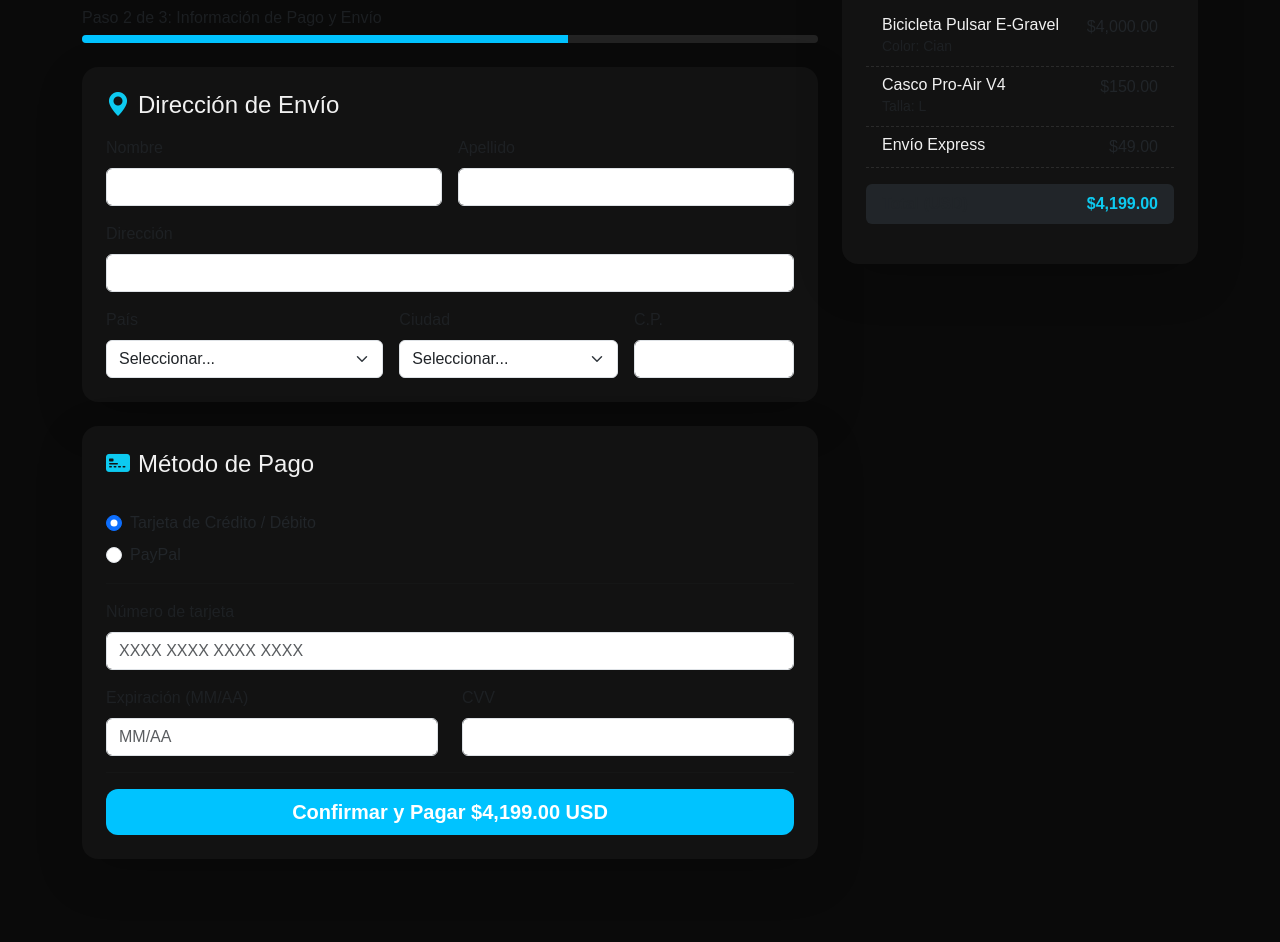
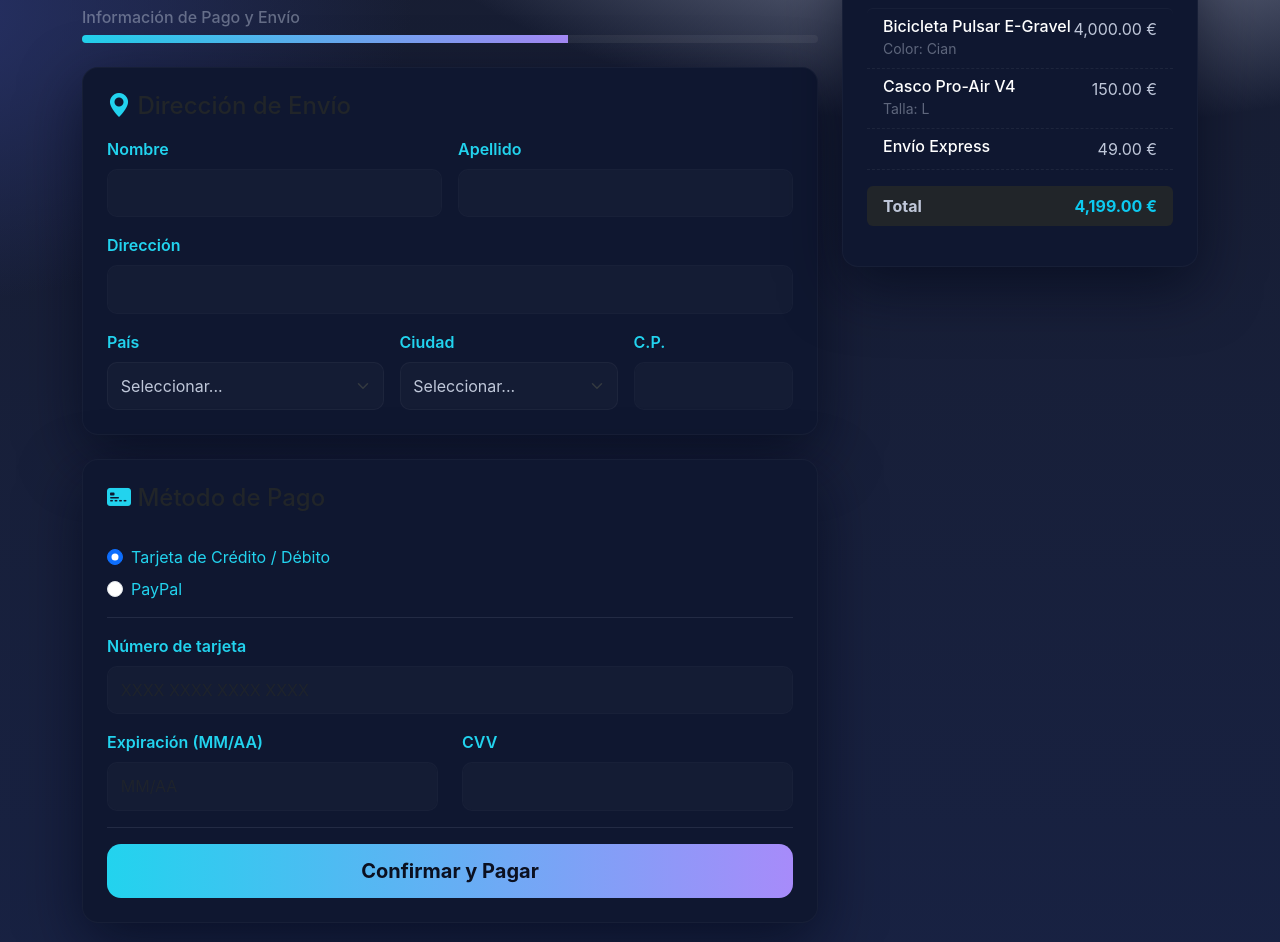
Before and after one commit to Aca1998/PaginaWeb, a website: page pago.html in a window 1280 px wide. Shown: the part 112-1054 px from the top of the page. Drawn offline with nearby package versions, Linux system fonts and the light colour scheme.

Commit message:
corrigiendo cambios

```diff
--- a/pago.html
+++ b/pago.html
@@ -1,114 +1,160 @@
 <!DOCTYPE html>
 <html lang="es">
 <head>
-    <meta charset="UTF-8">
-    <meta name="viewport" content="width=device-width, initial-scale=1.0">
-    <title>Velóx Bikes | Finalizar Pago</title>
+    <meta charset="UTF-8" />
+    <meta name="viewport" content="width=device-width, initial-scale=1.0"/>
+    <title>Alfonso Bikes | Finalizar Pago</title>
 
-    <!-- Bootstrap -->
+
     <link href="https://cdn.jsdelivr.net/npm/bootstrap@5.3.3/dist/css/bootstrap.min.css" rel="stylesheet">
     <link href="https://cdn.jsdelivr.net/npm/bootstrap-icons@1.11.1/font/bootstrap-icons.css" rel="stylesheet">
 
-    <!-- Estilos personalizados -->
+
     <style>
         :root {
-            --primary-color: #00c3ff;
-            --accent-color: #00e0b8;
-            --background-color: #0a0a0a;
-            --card-bg: #121212;
-            --text-light: #f1f1f1;
-            --text-muted: #aaa;
+            --bg: #171d31;
+            --surface-2: #182244;
+            --primary-600: #22d3ee;
+            --accent: #a78bfa;
+            --card-bg: #0f1730;
+            --muted: #bfc7d9;
+            --muted-weak: rgba(191,199,217,0.45);
         }
 
         body {
-            background-color: var(--background-color);
-            color: var(--text-light);
-            font-family: 'Montserrat', sans-serif;
-        }
-
-        h1, h4, h6 {
-            color: var(--text-light);
+            background:
+                radial-gradient(1200px 600px at 80% -10%, #b4bbd4 0%, transparent 60%),
+                radial-gradient(900px 500px at -10% 10%, #28336b 0%, transparent 60%),
+                linear-gradient(180deg, var(--bg) 0%, var(--surface-2) 100%);
+            color: white;
+            font-family: 'Montserrat', 'Inter', sans-serif;
+            -webkit-font-smoothing: antialiased;
         }
 
         .card {
             background-color: var(--card-bg);
-            border: none;
+            border: 1px solid rgba(218,212,212,0.04);
             border-radius: 16px;
+        }
+        .shadow-lg {
+            box-shadow: 0 20px 60px rgba(2,6,23,0.6) !important;
         }
 
         .progress {
             height: 8px;
-            background-color: rgba(255, 255, 255, 0.1);
+            background-color: rgba(255,255,255,0.06);
+            border-radius: 8px;
+            overflow: hidden;
         }
-
         .progress-bar {
-            background-color: var(--primary-color);
+            background: linear-gradient(90deg, var(--primary-600), var(--accent));
         }
 
         .btn-custom-primary {
-            background-color: var(--primary-color);
-            color: #fff;
-            font-weight: 600;
+            background: linear-gradient(90deg, var(--primary-600), var(--accent));
+            color: #0b1020;
+            font-weight: 700;
             border: none;
-            border-radius: 12px;
-            transition: 0.2s;
+            border-radius: 14px;
+            padding: .75rem 1rem;
+            transition: filter .12s ease, transform .12s ease;
+        }
+        .btn-custom-primary:hover {
+            filter: brightness(1.06);
+            transform: translateY(-1px);
         }
 
-        .btn-custom-primary:hover {
-            background-color: var(--accent-color);
+
+        .form-control, .form-select {
+            background-color: rgba(182,183,182,0.03);
+            border: 1px solid rgba(255,255,255,0.04);
+            color: var(--muted);
+            padding: .7rem .8rem;
+            border-radius: 10px;
+        }
+        .form-control:focus, .form-select:focus {
+            border-color: var(--primary-600);
+            box-shadow: 0 0 0 0.2rem rgba(34,211,238,0.12);
+            background-color: rgba(255,255,255,0.02);
+            color: #fff;
         }
 
-        footer {
-            background-color: rgba(255, 255, 255, 0.03);
-            border-top: 1px solid rgba(255, 255, 255, 0.05);
+        .form-label {
+            color: var(--primary-600);
+            font-weight: 600;
+        }
+
+        .text-muted, p.small, small {
+            color: var(--muted-weak) !important;
         }
 
         .list-group-item {
             background-color: transparent;
             border: none;
-            border-bottom: 1px dashed rgba(255, 255, 255, 0.1);
+            border-bottom: 1px dashed rgba(255,255,255,0.06);
+            color: var(--muted);
+        }
+        .list-group-item h6 { color: #fff; margin: 0; }
+        .list-group-item .text-muted { color: var(--muted-weak); }
+
+        .badge.bg-info {
+            background: linear-gradient(90deg, var(--primary-600), var(--accent));
+            color: #081028;
         }
 
-        .list-group-item:last-child {
-            border-bottom: none;
+        footer {
+            background-color: rgba(255,255,255,0.02);
+            border-top: 1px solid rgba(255,255,255,0.03);
+            color: var(--muted-weak);
+        }
+
+        .modal-content.card {
+            background-color: var(--card-bg);
+            border-radius: 12px;
+            padding: 1.25rem;
+            box-shadow: 0 30px 80px rgba(2,6,23,0.7);
+        }
+
+        @media (max-width: 992px) {
+            .sticky-top { position: static !important; top: auto; }
         }
     </style>
 </head>
+<body>
 
-<body>
     <div class="container py-5">
         <div class="row justify-content-center g-4">
 
-            <!-- Columna: Resumen -->
+
             <div class="col-lg-4 order-lg-last">
                 <div class="card p-4 shadow-lg sticky-top">
-                    <h4 class="d-flex justify-content-between align-items-center mb-3">
+                    <h4 class="d-flex justify-content-between align-items-center mb-3" style="color: #fff;">
                         <span>Resumen de Pedido</span>
                         <span class="badge bg-info text-dark">3</span>
                     </h4>
 
                     <ul class="list-group mb-3">
-                        <li class="list-group-item d-flex justify-content-between">
+                        <li class="list-group-item d-flex justify-content-between align-items-start">
                             <div>
                                 <h6 class="my-0">Bicicleta Pulsar E-Gravel</h6>
                                 <small class="text-muted">Color: Cian</small>
                             </div>
-                            <span>$4,000.00</span>
+                            <span>4,000.00 €</span>
                         </li>
-                        <li class="list-group-item d-flex justify-content-between">
+                        <li class="list-group-item d-flex justify-content-between align-items-start">
                             <div>
                                 <h6 class="my-0">Casco Pro-Air V4</h6>
                                 <small class="text-muted">Talla: L</small>
                             </div>
-                            <span>$150.00</span>
+                            <span>150.00 €</span>
                         </li>
-                        <li class="list-group-item d-flex justify-content-between">
+                        <li class="list-group-item d-flex justify-content-between align-items-start">
                             <div><h6 class="my-0">Envío Express</h6></div>
-                            <span>$49.00</span>
+                            <span>49.00 €</span>
                         </li>
-                        <li class="list-group-item d-flex justify-content-between bg-dark mt-3 rounded">
-                            <strong>Total (USD)</strong>
-                            <strong class="text-info">$4,199.00</strong>
+                        <li class="list-group-item d-flex justify-content-between bg-dark mt-3 rounded" style="border:none;">
+                            <strong>Total</strong>
+                            <strong class="text-info" style="color: var(--primary-600);">4,199.00 €</strong>
                         </li>
                     </ul>
                 </div>
@@ -116,39 +162,38 @@
 
             <!-- Columna: Formulario -->
             <div class="col-lg-8 order-lg-first">
-                <h1 class="text-center mb-4">Finalizar Compra</h1>
+                <h1 class="text-center mb-4" style="color: #fff;">Finalizar Compra</h1>
 
-                <h6 class="text-muted mb-2">Paso 2 de 3: Información de Pago y Envío</h6>
+                <h6 class="text-muted mb-2">Información de Pago y Envío</h6>
                 <div class="progress mb-4">
                     <div class="progress-bar" style="width: 66%;"></div>
                 </div>
 
                 <!-- Dirección -->
                 <div class="card p-4 mb-4 shadow-lg">
-                    <h4 class="mb-3"><i class="bi bi-geo-alt-fill text-info me-2"></i>Dirección de Envío</h4>
+                    <h4 class="mb-3"><i class="bi bi-geo-alt-fill" style="color: var(--primary-600);"></i> Dirección de Envío</h4>
                     <form class="row g-3 needs-validation" novalidate>
                         <div class="col-sm-6">
-                            <label for="firstName" class="form-label text-muted">Nombre</label>
+                            <label for="firstName" class="form-label">Nombre</label>
                             <input type="text" class="form-control" id="firstName" required>
                         </div>
                         <div class="col-sm-6">
-                            <label for="lastName" class="form-label text-muted">Apellido</label>
+                            <label for="lastName" class="form-label">Apellido</label>
                             <input type="text" class="form-control" id="lastName" required>
                         </div>
                         <div class="col-12">
-                            <label for="address" class="form-label text-muted">Dirección</label>
+                            <label for="address" class="form-label">Dirección</label>
                             <input type="text" class="form-control" id="address" required>
                         </div>
                         <div class="col-md-5">
-                            <label for="country" class="form-label text-muted">País</label>
+                            <label for="country" class="form-label">País</label>
                             <select class="form-select" id="country" required>
                                 <option value="">Seleccionar...</option>
                                 <option>España</option>
-                                <option>México</option>
                             </select>
                         </div>
                         <div class="col-md-4">
-                            <label for="state" class="form-label text-muted">Ciudad</label>
+                            <label for="state" class="form-label">Ciudad</label>
                             <select class="form-select" id="state" required>
                                 <option value="">Seleccionar...</option>
                                 <option>Madrid</option>
@@ -156,7 +201,7 @@
                             </select>
                         </div>
                         <div class="col-md-3">
-                            <label for="zip" class="form-label text-muted">C.P.</label>
+                            <label for="zip" class="form-label">C.P.</label>
                             <input type="text" class="form-control" id="zip" required>
                         </div>
                     </form>
@@ -164,17 +209,17 @@
 
                 <!-- Pago -->
                 <div class="card p-4 shadow-lg">
-                    <h4 class="mb-3"><i class="bi bi-credit-card-2-front-fill text-info me-2"></i>Método de Pago</h4>
+                    <h4 class="mb-3"><i class="bi bi-credit-card-2-front-fill" style="color: var(--primary-600);"></i> Método de Pago</h4>
 
                     <form id="paymentForm" class="needs-validation" novalidate>
                         <div class="my-3">
                             <div class="form-check mb-2">
                                 <input id="credit" name="paymentMethod" type="radio" class="form-check-input" checked required>
-                                <label class="form-check-label" for="credit">Tarjeta de Crédito / Débito</label>
+                                <label class="form-check-label" for="credit" style="color: var(--primary-600);">Tarjeta de Crédito / Débito</label>
                             </div>
                             <div class="form-check">
                                 <input id="paypal" name="paymentMethod" type="radio" class="form-check-input" required>
-                                <label class="form-check-label" for="paypal">PayPal</label>
+                                <label class="form-check-label" for="paypal" style="color: var(--primary-600);">PayPal</label>
                             </div>
                         </div>
 
@@ -182,15 +227,15 @@
 
                         <div class="row gy-3">
                             <div class="col-12">
-                                <label for="cc-number" class="form-label text-muted">Número de tarjeta</label>
+                                <label for="cc-number" class="form-label">Número de tarjeta</label>
                                 <input type="text" class="form-control" id="cc-number" required placeholder="XXXX XXXX XXXX XXXX">
                             </div>
                             <div class="col-md-6">
-                                <label for="cc-expiration" class="form-label text-muted">Expiración (MM/AA)</label>
+                                <label for="cc-expiration" class="form-label">Expiración (MM/AA)</label>
                                 <input type="text" class="form-control" id="cc-expiration" required placeholder="MM/AA">
                             </div>
                             <div class="col-md-6">
-                                <label for="cc-cvv" class="form-label text-muted">CVV</label>
+                                <label for="cc-cvv" class="form-label">CVV</label>
                                 <input type="text" class="form-control" id="cc-cvv" required>
                             </div>
                         </div>
@@ -198,7 +243,7 @@
                         <hr class="text-muted">
 
                         <button class="btn btn-custom-primary btn-lg w-100" type="submit">
-                            Confirmar y Pagar $<span id="totalAmount">4,199.00</span> USD
+                            Confirmar y Pagar <span id="totalAmount"></span>
                         </button>
                     </form>
                 </div>
@@ -218,7 +263,7 @@
     </div>
 
     <footer class="text-center py-3 mt-5">
-        <p class="text-muted small mb-0">&copy; 2025 Velóx Bikes |
+        <p class="small mb-0 text-muted">&copy; 2025 Alfonso Bikes |
             <a href="#" class="text-info text-decoration-none">Términos de Compra</a>
         </p>
     </footer>
```
Also changed, not shown: index.html (+19 -55 lines), promociones.html (+14 -25 lines), registro.html (+28 -35 lines).
